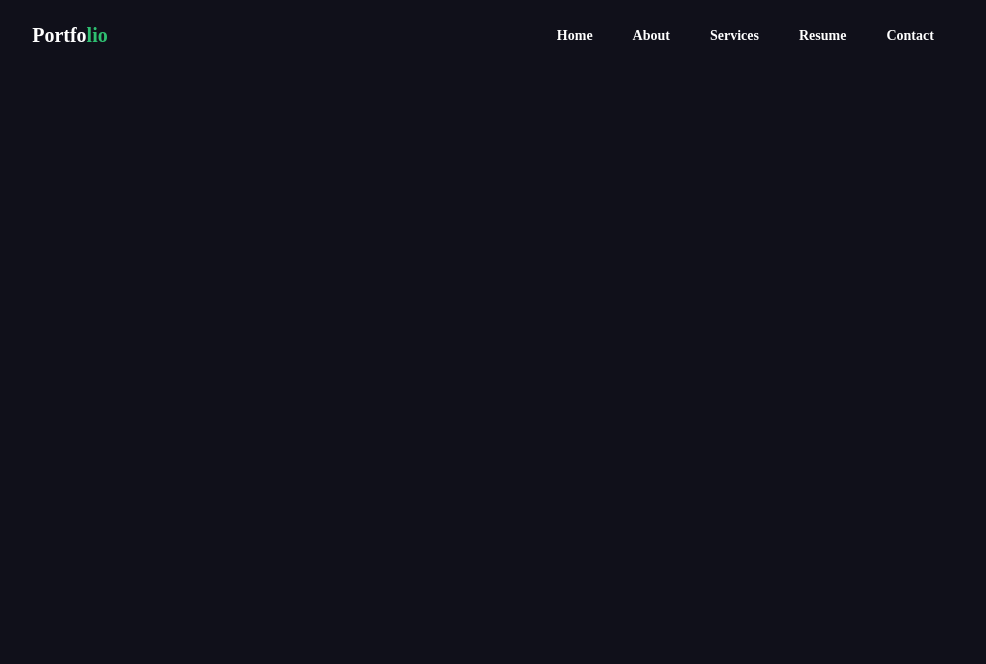
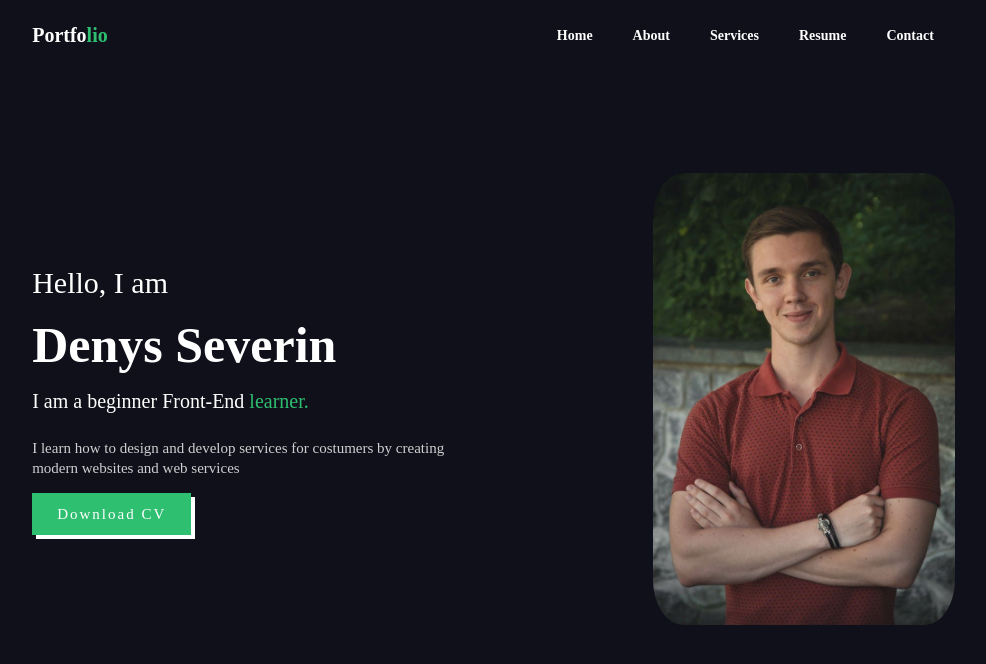
Before and after one commit to SeverinDenys/Portfolio-webpage, a plain HTML site: page index.html in a window 1280 px wide. Shown: the whole page, without its empty margins (147-1133 px from the left). Drawn offline with nearby package versions, Linux system fonts and the light colour scheme.

Commit message:
home section

```diff
--- a/css/style.css
+++ b/css/style.css
@@ -57,3 +57,61 @@ body {
   z-index: 10001;
   cursor: pointer;
   display: none; }
+
+.home {
+  padding: 12rem 14%;
+  position: relative;
+  height: 100vh;
+  width: 100%;
+  display: grid;
+  grid-template-columns: repeat(2, 1fr);
+  grid-gap: 6rem;
+  align-items: center; }
+  .home__text h5 {
+    color: #fff;
+    font-size: 3rem;
+    font-weight: 500;
+    margin: 0 0 2rem; }
+  .home__text h1 {
+    color: #fff;
+    font-size: 5rem;
+    font-weight: 700;
+    line-height: 1;
+    margin: 0 0 2rem; }
+  .home__text h6 {
+    color: #fff;
+    font-size: 2rem;
+    font-weight: 500;
+    margin-bottom: 2.5rem; }
+  .home__text p {
+    max-width: 47rem;
+    font-size: 1.5rem;
+    font-weight: 300;
+    line-height: 2rem;
+    margin-bottom: 1.5rem;
+    color: #ffffffcc; }
+  .home__text span {
+    color: #2fbf71; }
+  .home__text .btn {
+    background: #2fbf71;
+    color: #fff;
+    box-shadow: 4px 4px #fff;
+    padding: 0 2.5rem;
+    line-height: 4.2rem;
+    display: inline-block;
+    text-decoration: none;
+    font-size: 1.5rem;
+    transition: all ease 0.2s;
+    font-weight: 400;
+    letter-spacing: 2px; }
+  .home__text .btn:hover {
+    background: #fff;
+    color: #2fbf71;
+    box-shadow: 4px 4px #2fbf71; }
+
+.home-img img {
+  width: 70%;
+  border-radius: 10%;
+  margin-left: 13rem;
+  max-width: 100%;
+  height: auto; }
--- a/index.html
+++ b/index.html
@@ -32,6 +32,24 @@
       </ul>
     </header>
 
+    <!-- home section -->
+    <section class="home" id="home">
+      <div class="home__text">
+        <h5>Hello, I am</h5>
+        <h1>Denys Severin</h1>
+        <h6>I am a beginner Front-End <span>learner.</span></h6>
+        <p>
+          I learn how to design and develop services for costumers by creating
+          modern websites and web services
+        </p>
+        <a href="#" class="btn">Download CV</a>
+      </div>
+
+      <div class="home-img">
+        <img src="images/photo_2020-11-04_10-09-53.jpg" alt="main photo" />
+      </div>
+    </section>
+
     <script src="js/script.js"></script>
   </body>
 </html>
--- /dev/null
+++ b/sass/_home.scss
@@ -0,0 +1,75 @@
+.home {
+  padding: 12rem 14%;
+  position: relative;
+  height: 100vh;
+  width: 100%;
+  display: grid;
+  grid-template-columns: repeat(2, 1fr);
+  grid-gap: 6rem;
+  align-items: center;
+
+  &__text {
+    h5 {
+      color: $text-color;
+      font-size: 3rem;
+      font-weight: 500;
+      margin: 0 0 2rem;
+    }
+    h1 {
+      color: $text-color;
+      font-size: $big-font;
+      font-weight: 700;
+      line-height: 1;
+      margin: 0 0 2rem;
+    }
+    h6 {
+      color: $text-color;
+      font-size: 2rem;
+      font-weight: 500;
+      margin-bottom: 2.5rem;
+    }
+
+    p {
+      max-width: 47rem;
+      font-size: $p-font;
+      font-weight: 300;
+      line-height: 2rem;
+      margin-bottom: 1.5rem;
+      color: $second-main-color;
+    }
+
+    span {
+      color: $main-color;
+    }
+
+    .btn {
+      background: $main-color;
+      color: $text-color;
+      box-shadow: 4px 4px $text-color;
+      padding: 0 2.5rem;
+      line-height: 4.2rem;
+      display: inline-block;
+      text-decoration: none;
+      font-size: 1.5rem;
+      transition: all ease 0.2s;
+      font-weight: 400;
+      letter-spacing: 2px;
+    }
+
+    .btn:hover {
+      background: $text-color;
+      color: $main-color;
+      box-shadow: 4px 4px $main-color;
+    }
+  }
+}
+
+.home-img {
+  img {
+    width: 70%;
+    border-radius: 10%;
+    margin-left: 13rem;
+    max-width: 100%;
+    height: auto;
+  }
+}
--- a/sass/_variables.scss
+++ b/sass/_variables.scss
@@ -3,11 +3,12 @@
 $main-font: "Rubik", sans-serif;
 $big-font: 5rem;
 $h2-font: 1.9rem;
-$p-font: 1rem;
+$p-font: 1.5rem;
 
 // colors
 
 $bg-color: #10101a;
 $main-color: #2fbf71;
+$main-color-black: #239255;
 $second-main-color: #ffffffcc;
 $text-color: #fff;
--- a/sass/main.scss
+++ b/sass/main.scss
@@ -1,3 +1,4 @@
 @import "base";
 @import "variables";
 @import "header";
+@import "home";
```
